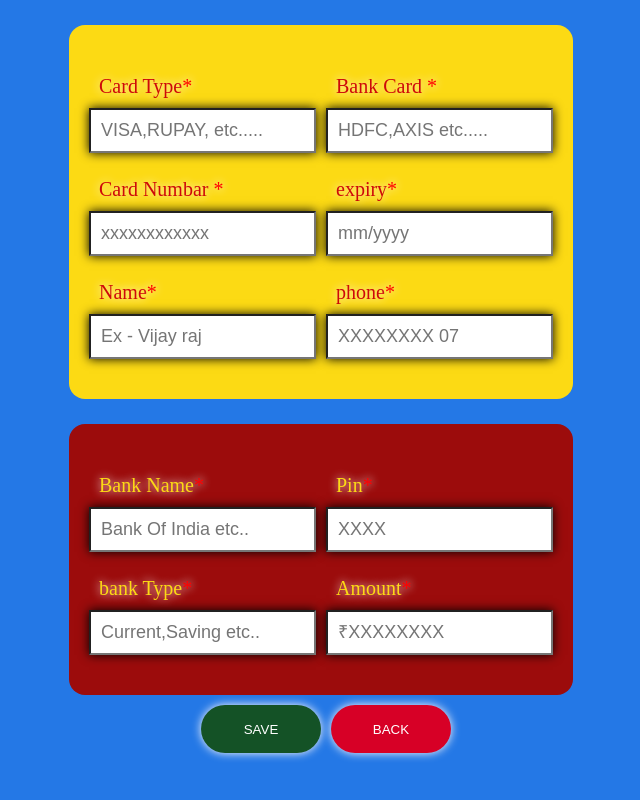
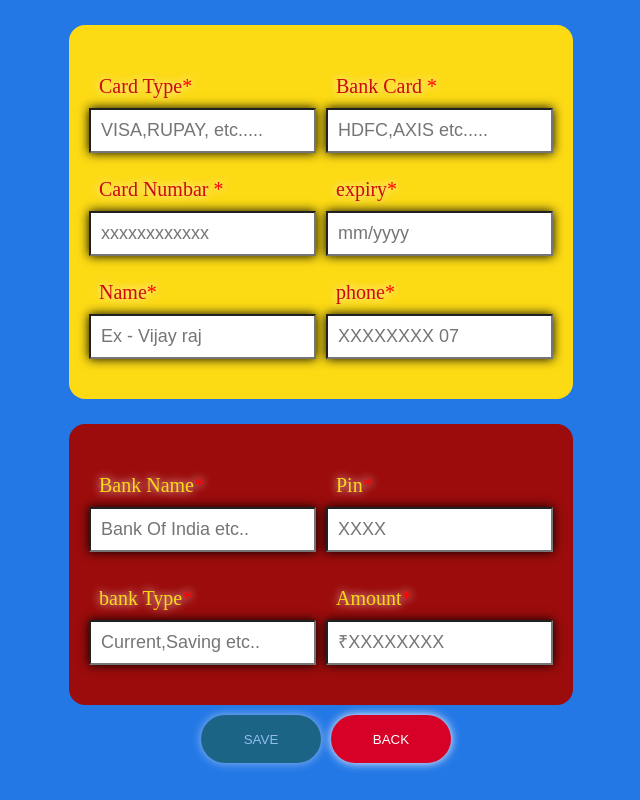
Before and after one commit to Vijay18110/ATM, a React (Vite) app: page /fill/details/1 in a window 1280 px wide. Shown: the whole page, without its empty margins (319-959 px from the left). Built offline with nearby package versions, Linux system fonts and the light colour scheme.

Commit message:
changes commit

```diff
--- a/src/pages/Fillcarddetails/FillCarddetails.jsx
+++ b/src/pages/Fillcarddetails/FillCarddetails.jsx
@@ -23,15 +23,15 @@ const FillCarddetails = (props) => {
     }, [users])
     const savedata = async () => {
         const allusers = JSON.parse(localStorage.getItem('users'))
-        var user;
-        if (allusers.length) {
-            user = allusers.filter((item) => item.bankname === bankname);
-            if (user.length) {
+        var user = null;
+        if (allusers) {
+
+            user = allusers.find((item) => item.bankname === bankname);
+            if (user) {
                 alert("you have already a ATM card for this bank. please enter another bank")
                 bankName.current.value = "";
             }
             else {
-
                 if (cardtype == "") {
                     alert("fill all the fields carefully")
                 }
@@ -68,7 +68,6 @@ const FillCarddetails = (props) => {
             }
         }
         else {
-
             if (cardtype == "") {
                 alert("fill all the fields carefully")
             }
@@ -154,7 +153,8 @@ const FillCarddetails = (props) => {
                         </div>
                         <div className='form-control'>
                             <label className='form-lable' htmlFor="bankcard">  Pin<span>*</span></label>
-                            <input onChange={(e) => setpin(e.target.value)} type="number" id='bankcard' placeholder='XXXX' />
+                            <input value={pin} onChange={(e) => setpin(e.target.value)} type="number" id='bankcard' placeholder='XXXX' />
+                            <div style={{ width: "100%", height: "10px", color: "#fff" }}>{pin.length != 4 && pin.length > 0 ? <p>enter pin only 4 digits</p> : ""}</div>
                         </div>
                     </div>
                     <div className='form-group'>
@@ -169,7 +169,7 @@ const FillCarddetails = (props) => {
                     </div>
                 </div>
                 <div className='btncard1'>
-                    <button className='btn1' onClick={savedata} color="#21a32e"> save</button>
+                    <button disabled={pin.length != 4} className='btn1' onClick={savedata} color="#21a32e"> save</button>
                     <button onClick={logout} className='btn5' color="#a3213d"> back</button>
                 </div>
             </div >
```
